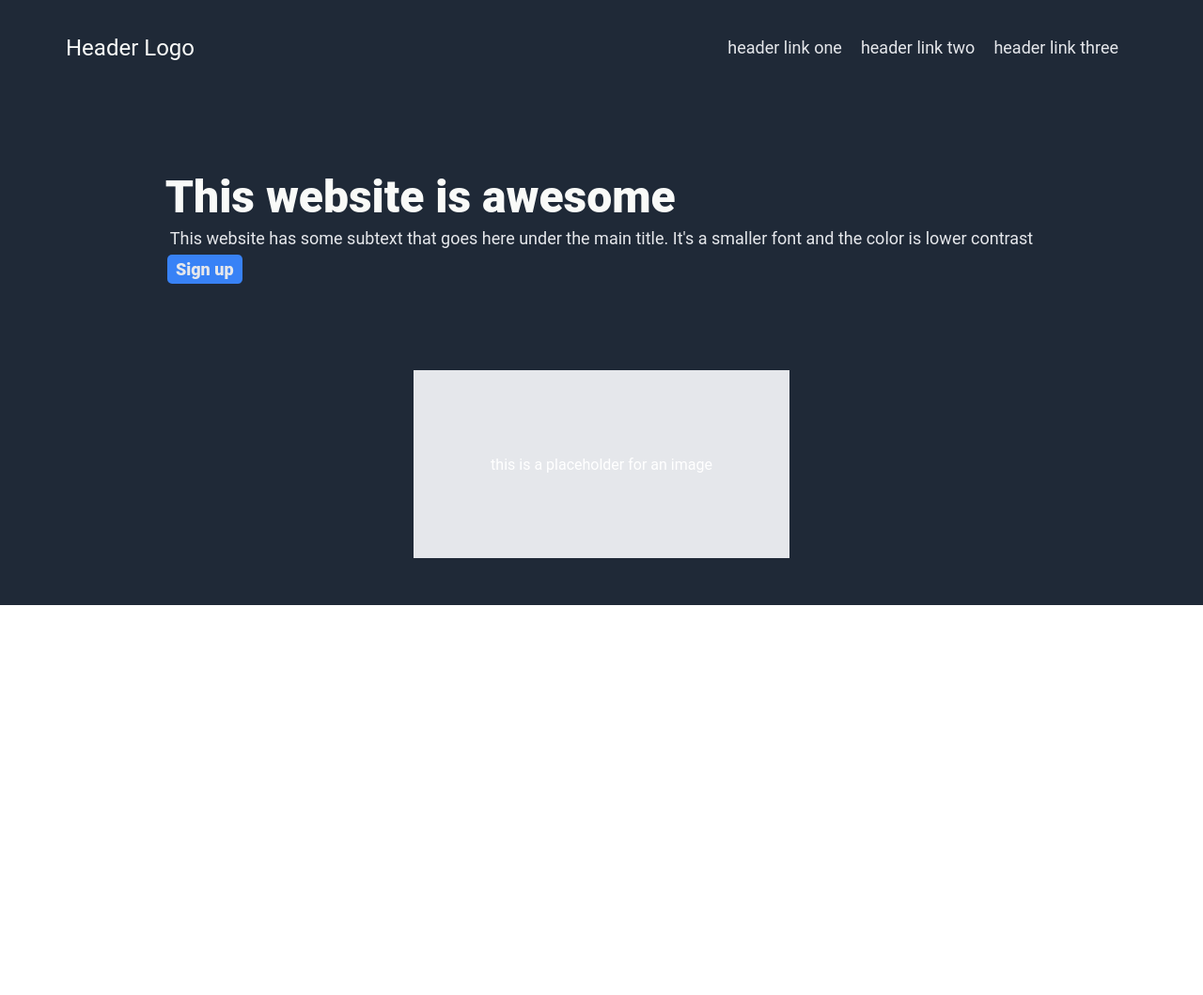
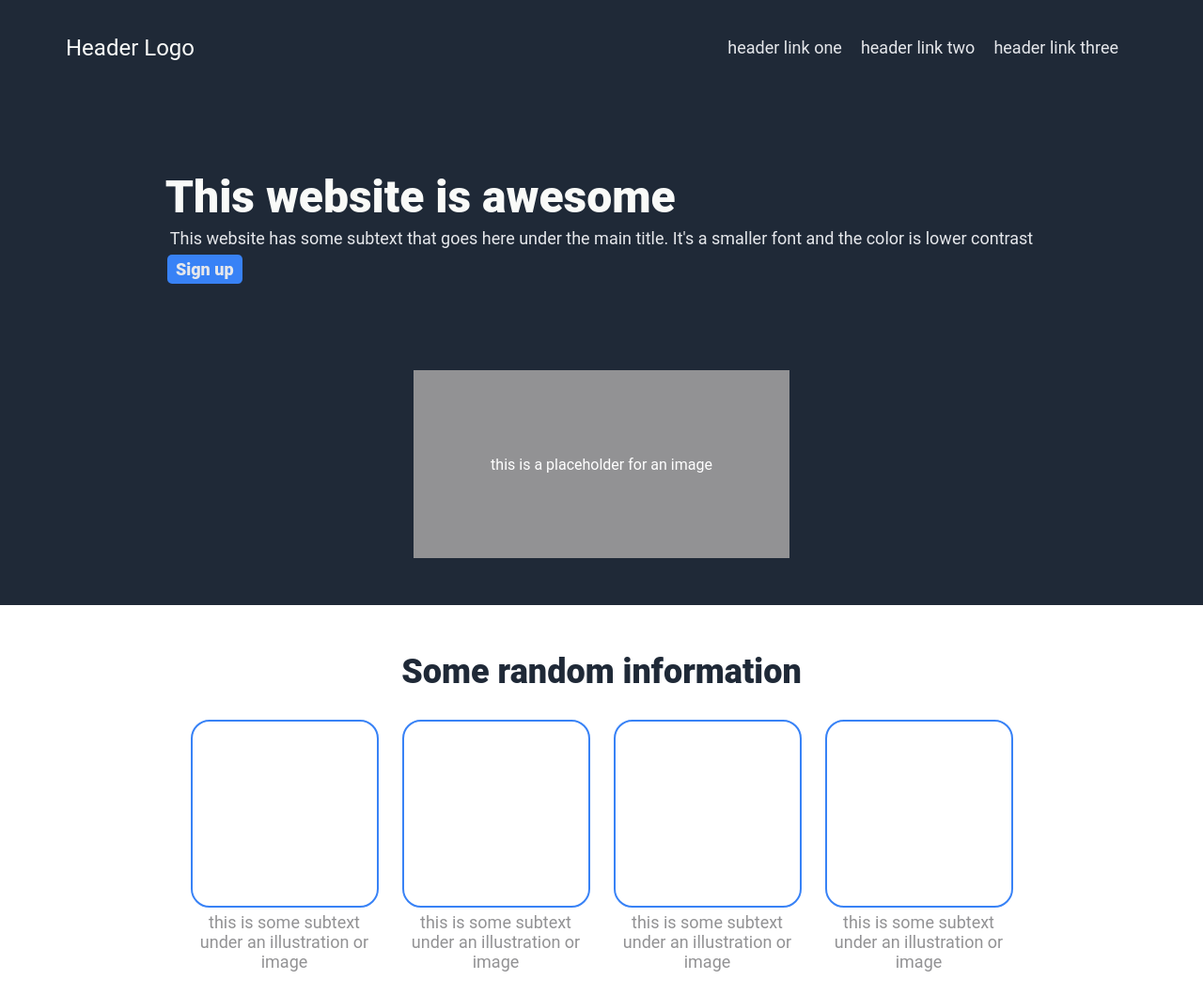
Before and after one commit to iambenji-44/landingpage, a plain HTML site: page index.html in a window 1280 px wide. Shown: the whole page at 94% size. Before the commit the page ends 800 px from the top, so only its background shows below. Drawn offline with Linux system fonts and the light colour scheme.

Commit message:
git add a section called information

```diff
--- a/index.html
+++ b/index.html
@@ -32,6 +32,29 @@
     </div>
 
     <!--Information-->
+    <div class="info">
+        <div class="info-head">Some random information</div>
+        <div class="container">
+            <div class="content">
+                <div class="box"> </div>
+                <div class="text">this is some subtext under an illustration or image</div>
+            </div>
+            <div class="content">
+                <div class="box"> </div>
+                <div class="text">this is some subtext under an illustration or image</div>
+            </div>
+            <div class="content">
+                <div class="box"> </div>
+                <div class="text">this is some subtext under an illustration or image</div>
+            </div>
+            <div class="content">
+                <div class="box"> </div>
+                <div class="text">this is some subtext under an illustration or image</div>
+            </div>
+        </div>
+    </div>
+    <!--Quote-->
+
 
 </body>
 </html>
--- a/style.css
+++ b/style.css
@@ -95,7 +95,7 @@ a{
     align-items: center;
     width: 400px;
     height: 200px;
-    background-color: #E5E7EB;
+    background-color: #929294;
     margin: 20px;
 }
 
@@ -104,3 +104,49 @@ a{
 }
 
 /* Information */
+.info{
+    display: flex;
+    justify-content: center;
+    align-items: center;
+    flex-direction: column;
+    padding: 20px;
+}
+
+.info-head{
+    font-size: 36px;
+    color: #1F2937;
+    font-weight: 900;
+    padding: 30px;
+}
+
+.container{
+    display: flex;
+    justify-content: center;
+    align-items: center;
+    flex-wrap: wrap;
+    gap: 25px;
+}
+
+.content{
+    display: flex;
+    justify-content: center;
+    align-items: center;
+    flex-direction: column;
+    width: 200px;
+}
+
+.box{
+    border: 2px #3882f6 solid;
+    width: 200px;
+    height: 200px;
+    border-radius: 20px;
+}
+
+.text{
+    text-align: center;
+    font-size: 18px;
+    color: #929294;
+    margin: 5px;
+}
+
+/* Quote */
```
Also changed, not shown: 1 other file.
